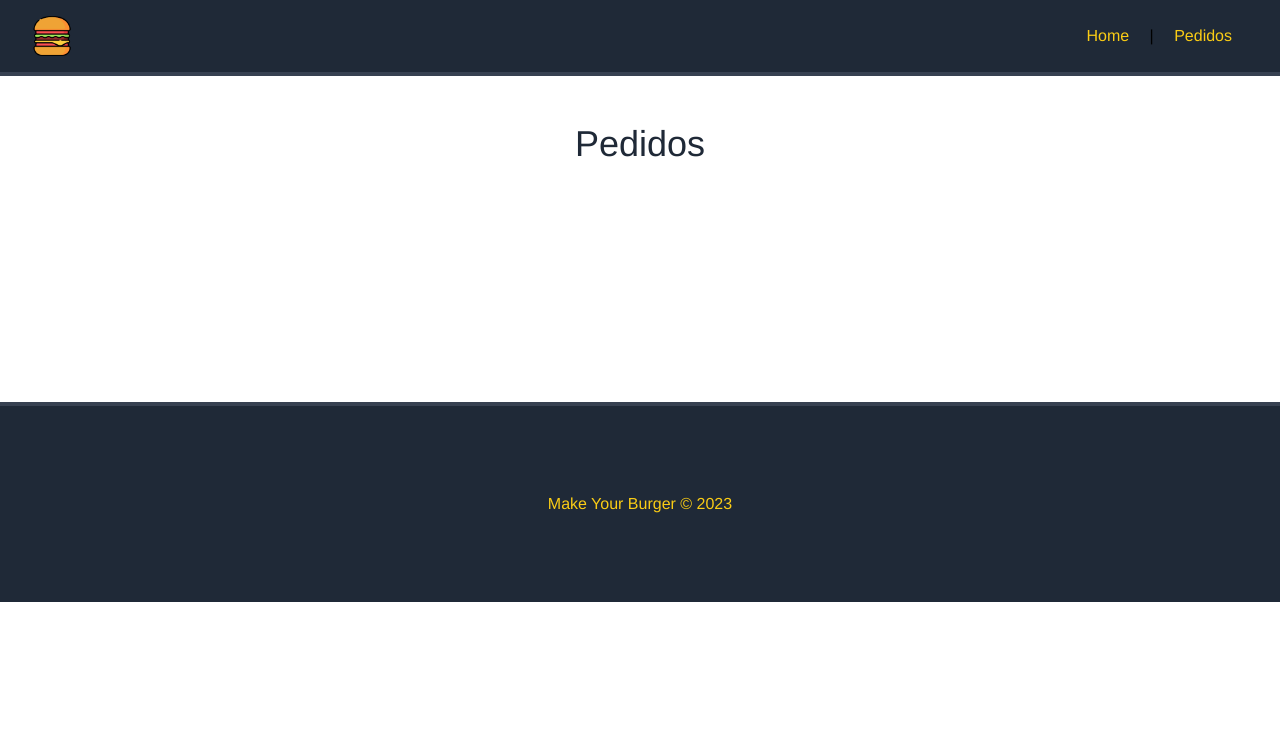
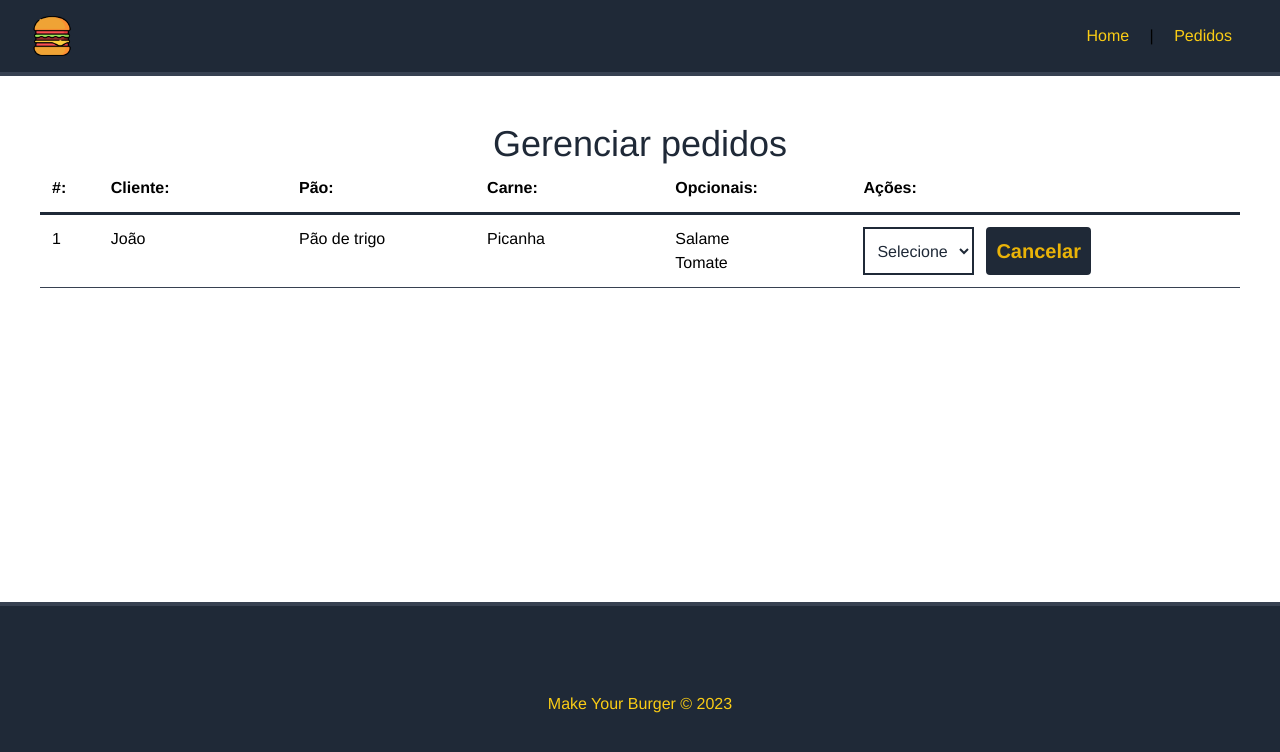
Before and after one commit to Kauacnok/make-your-burger, a Vue app in the folder web/: page /orders in a window 1280 px wide. Shown: the top 752 px of the page. Built offline with nearby package versions, Linux system fonts and the light colour scheme.

Commit message:
made the structure and styling of the orders page

```diff
--- /dev/null
+++ b/web/src/components/Dashboard.vue
@@ -0,0 +1,43 @@
+<template>
+	<div class="max-w-[1200px] max-h-[1400px] mx-auto">
+		<div>
+			<div class="flex flex-wrap font-bold p-3 border-b-[3px] border-gray-800">
+				<div class="w-[5%]">#:</div>
+				<div class="w-[16%]">Cliente:</div>
+				<div class="w-[16%]">Pão:</div>
+				<div class="w-[16%]">Carne:</div>
+				<div class="w-[16%]">Opcionais:</div>
+				<div class="w-[16%]">Ações:</div>
+			</div>
+		</div>
+		<div class="flex flex-wrap">
+			<div class="flex flex-wrap p-3 w-full p-3 border-b border-gray-700">
+				<div class="w-[5%]">1</div>
+				<div class="w-[16%]">João</div>
+				<div class="w-[16%]">Pão de trigo</div>
+				<div class="w-[16%]">Picanha</div>
+				<div class="w-[16%]">
+					<ul>
+						<li>Salame</li>
+						<li>Tomate</li>
+					</ul>
+				</div>
+				<div class="flex">
+					<select name="status" class="h-full bg-transparent border-[2px] border-gray-800 text-gray-800 mb-2 p-2 mr-3">
+						<option value="">Selecione</option>
+					</select>
+					<button
+						class="bg-gray-800 text-yellow-500 font-bold border-[2px] rounded border-gray-800 p-2 text-xl mx-auto cursor-pointer transition-[0.5] hover:bg-transparent hover:text-gray-800"
+						type="button"
+					>
+							Cancelar
+					</button>
+				</div>
+			</div>
+		</div>
+	</div>
+</template>
+
+<script>
+	name: "Dashboard"
+</script>
--- a/web/src/views/OrdersView.vue
+++ b/web/src/views/OrdersView.vue
@@ -1,11 +1,16 @@
 <template>
-  <div class="mt-12 mb-7 mx-8 min-h-[250px] text-center text-4xl text-gray-800">
-    <h1>Pedidos</h1>
-  </div>
+	<div class="mt-12 mb-7 mx-8 min-h-[450px]">
+		<h1 class="text-center text-4xl text-gray-800">Gerenciar pedidos</h1>
+		<Dashboard />
+	</div>
 </template>
 
-<script lang="ts">
+<script>
+	import Dashboard from '../components/Dashboard'
 	export default {
-		name: 'OrdersView'
+		name: 'OrdersView',
+		components: {
+			Dashboard
+		}
 	}
 </script>
```
